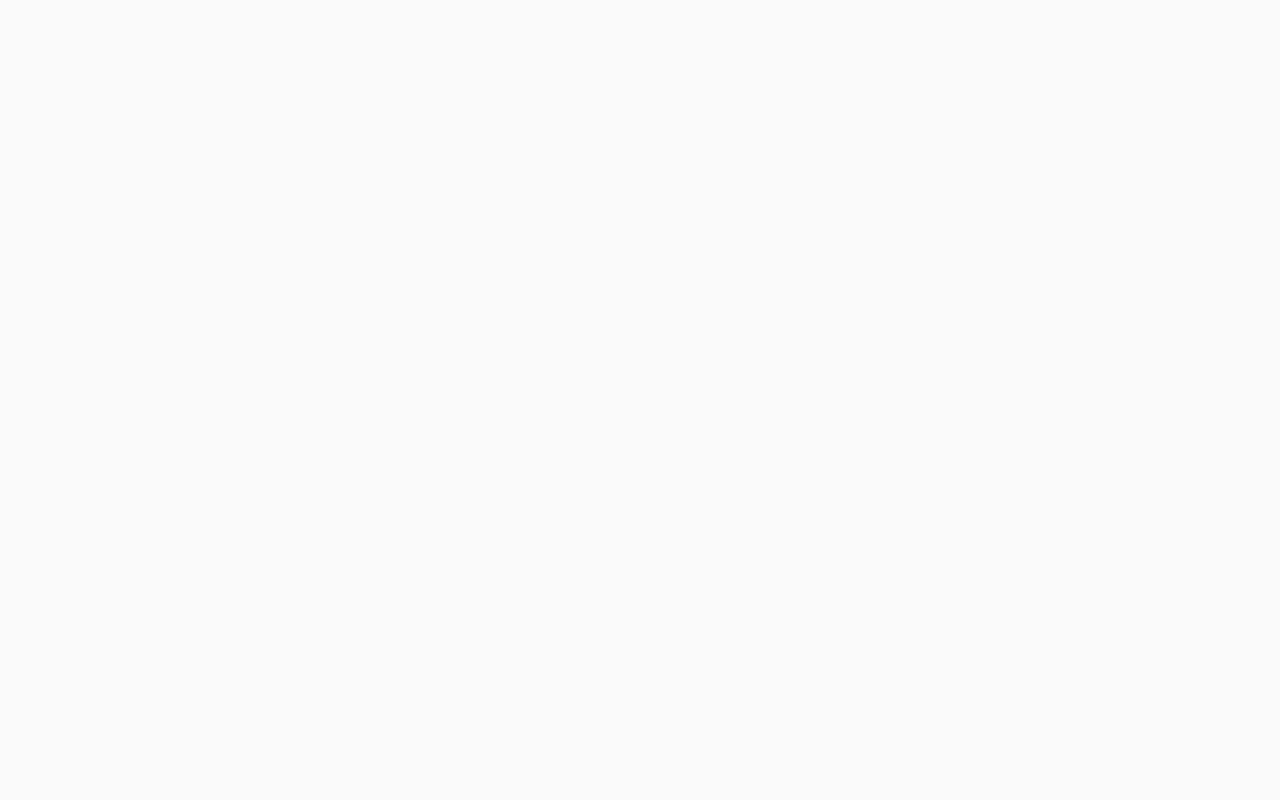
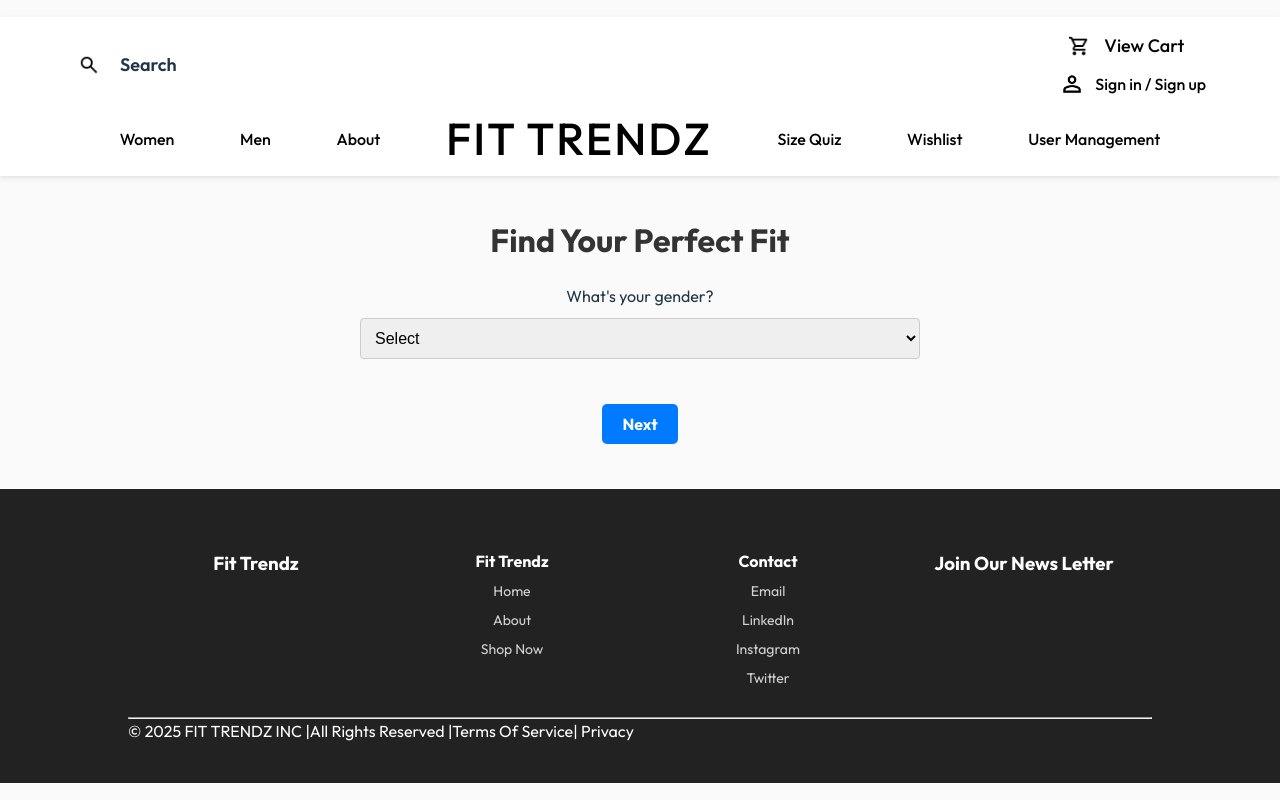
Before and after one commit to nav7FSC/FitTrendz_E-Commerce, a React (Vite) app in the folder my-app/: page /quiz in a window 1280 px wide. Before the commit this address had no page. Built offline with nearby package versions, Linux system fonts and the light colour scheme.

Commit message:
Added a new Size Quiz page to determine the best clothing size for users based on their measurements. Updated App.jsx with a route to the new quiz page. -Nav

```diff
--- a/my-app/src/App.jsx
+++ b/my-app/src/App.jsx
@@ -12,6 +12,7 @@ import Wishlist from './pages/wishlist'
 import UserManagementPage from "./pages/userManagement";
 import ForgotPassword from "./pages/forgotpassword";
 import ProductDetails from "./pages/productdetails";
+import Quiz from "./pages/quiz.jsx";
 
 function App() {
   return (
@@ -30,6 +31,7 @@ function App() {
         <Route path ="/wishlist" element={<Wishlist />} />
         <Route path ="/user-management" element={<UserManagementPage />} />
         <Route path ="/forgotpassword" index element={<ForgotPassword />} />
+        <Route path="/quiz" element={<Quiz />} />
       </Routes>
 
     </div>
--- a/my-app/src/components/Navbar.jsx
+++ b/my-app/src/components/Navbar.jsx
@@ -9,7 +9,10 @@ export default function Navbar() {
         <div className='navbar'>
             {/* Top Navigation */}
             <nav className="top-nav">
-
+                <div className="search-container">
+                    <img src={searchicon} className="searchicon" alt="Search Icon" />
+                    <p>Search</p>
+                </div>
 
                 {/* View Cart + Sign in Underneath */}
                 <div className="sign-in-cart-container">
@@ -17,12 +20,12 @@ export default function Navbar() {
                         <img src={shoppingcart} className="cart-icon" alt="Shopping Cart" />
                         <p>View Cart</p>
                     </Link>
-                    </div>
+
                     <Link to="/sign-in" className="Sign-in-Container">
                         <img src={personicon} className="person-icon" alt="User Icon" />
                         <p>Sign in / Sign up</p>
                     </Link>
-
+                </div>
             </nav>
 
             {/* Main Navigation */}
@@ -33,6 +36,9 @@ export default function Navbar() {
                 <Link to="/" className="Fit-Trendz-Title">
                     <span>Fit Trendz</span>
                 </Link>
+                <Link to="/quiz" className="size-quiz-button">
+                    Size Quiz
+                </Link>
                 <Link to="/wishlist">Wishlist</Link>
                 <Link to="/user-management">User Management</Link>
             </nav>
--- /dev/null
+++ b/my-app/src/pages/quiz.jsx
@@ -0,0 +1,181 @@
+import { useState } from "react";
+import Navbar from "../components/Navbar";
+import Footer from "../components/footer";
+
+export default function Quiz() {
+    const [step, setStep] = useState(0);
+    const [answers, setAnswers] = useState({
+        gender: "",
+        height: "",
+        weight: "",
+        chest: "",
+        waist: "",
+        hips: ""
+    });
+
+    const handleChange = (e) => {
+        setAnswers({ ...answers, [e.target.name]: e.target.value });
+    };
+
+    const next = () => setStep(step + 1);
+    const back = () => setStep(step - 1);
+
+    const getSize = () => {
+        const { gender, chest, waist, hips } = answers;
+        const c = parseInt(chest);
+        const w = parseInt(waist);
+        const h = parseInt(hips);
+
+        if (gender === "female") {
+            if (c <= 33 && w <= 26 && h <= 36) return "Small (S)";
+            if (c <= 36 && w <= 29 && h <= 39) return "Medium (M)";
+            if (c <= 39 && w <= 32 && h <= 42) return "Large (L)";
+            return "Extra Large (XL)";
+        } else {
+            if (c <= 36 && w <= 30) return "Small (S)";
+            if (c <= 40 && w <= 34) return "Medium (M)";
+            if (c <= 44 && w <= 38) return "Large (L)";
+            return "Extra Large (XL)";
+        }
+    };
+
+    const questions = [
+        {
+            label: "What's your gender?",
+            name: "gender",
+            type: "select",
+            options: ["male", "female"]
+        },
+        {
+            label: "What's your height (inches)?",
+            name: "height",
+            type: "number"
+        },
+        {
+            label: "What's your weight (lbs)?",
+            name: "weight",
+            type: "number"
+        },
+        {
+            label: "What's your chest measurement (inches)?",
+            name: "chest",
+            type: "number"
+        },
+        {
+            label: "What's your waist measurement (inches)?",
+            name: "waist",
+            type: "number"
+        },
+        {
+            label: "What's your hips measurement (inches)?",
+            name: "hips",
+            type: "number"
+        }
+    ];
+
+    const currentQuestion = questions[step];
+
+    return (
+        <>
+            <Navbar />
+            <div className="quiz-container">
+                <h2 className="quiz-title">Find Your Perfect Fit</h2>
+                {step < questions.length ? (
+                    <>
+                        <p>{currentQuestion.label}</p>
+                        {currentQuestion.type === "select" ? (
+                            <select
+                                name={currentQuestion.name}
+                                value={answers[currentQuestion.name]}
+                                onChange={handleChange}
+                                className="quiz-input"
+                            >
+                                <option value="">Select</option>
+                                {currentQuestion.options.map((opt) => (
+                                    <option key={opt} value={opt}>{opt}</option>
+                                ))}
+                            </select>
+                        ) : (
+                            <input
+                                type={currentQuestion.type}
+                                name={currentQuestion.name}
+                                value={answers[currentQuestion.name]}
+                                onChange={handleChange}
+                                className="quiz-input"
+                            />
+                        )}
+                        <div style={{ marginTop: "20px" }}>
+                            {step > 0 && <button onClick={back} className="quiz-button" style={{ marginRight: "10px" }}>Back</button>}
+                            <button onClick={next} className="quiz-button">Next</button>
+                        </div>
+                    </>
+                ) : (
+                    <>
+                        <h3>Your Recommended Size:</h3>
+                        <p className="quiz-result">{getSize()}</p>
+                    </>
+                )}
+            </div>
+            <Footer />
+            <style>{`
+                .quiz-container {
+                    max-width: 600px;
+                    margin: 0 auto;
+                    padding: 40px 20px;
+                    text-align: center;
+                    animation: fadeIn 1s ease-in-out;
+                }
+
+                .quiz-title {
+                    font-size: 2rem;
+                    margin-bottom: 20px;
+                    color: #333;
+                }
+
+                .quiz-input {
+                    padding: 10px;
+                    font-size: 16px;
+                    width: 100%;
+                    margin-top: 10px;
+                    margin-bottom: 20px;
+                    border-radius: 4px;
+                    border: 1px solid #ccc;
+                    transition: border 0.3s ease;
+                }
+
+                .quiz-input:focus {
+                    border-color: #007bff;
+                    outline: none;
+                }
+
+                .quiz-button {
+                    padding: 10px 20px;
+                    margin: 5px;
+                    background-color: #007bff;
+                    color: white;
+                    font-weight: bold;
+                    border: none;
+                    border-radius: 5px;
+                    cursor: pointer;
+                    transition: background-color 0.3s ease;
+                }
+
+                .quiz-button:hover {
+                    background-color: #0056b3;
+                }
+
+                .quiz-result {
+                    font-size: 1.5rem;
+                    font-weight: bold;
+                    color: #28a745;
+                    margin-top: 20px;
+                }
+
+                @keyframes fadeIn {
+                    from { opacity: 0; transform: translateY(10px); }
+                    to { opacity: 1; transform: translateY(0); }
+                }
+            `}</style>
+        </>
+    );
+}
```
